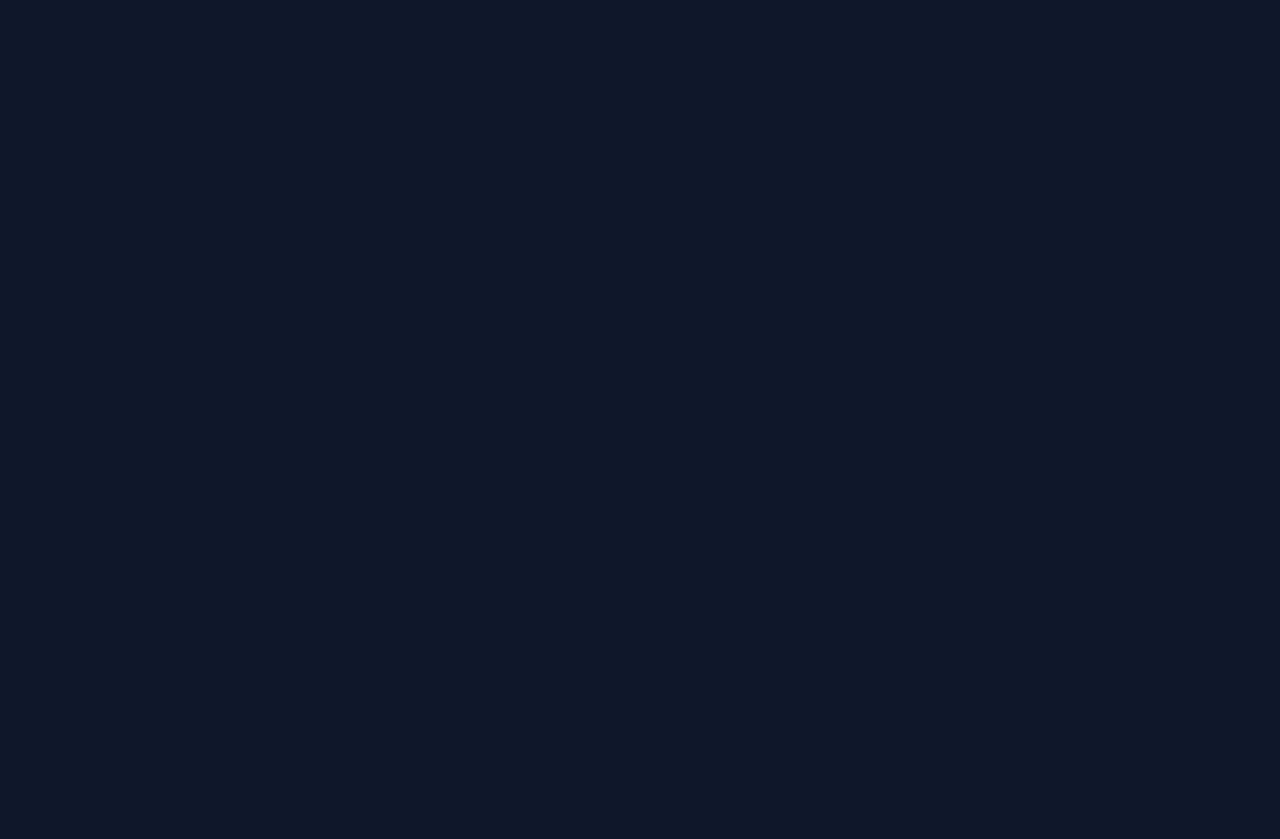
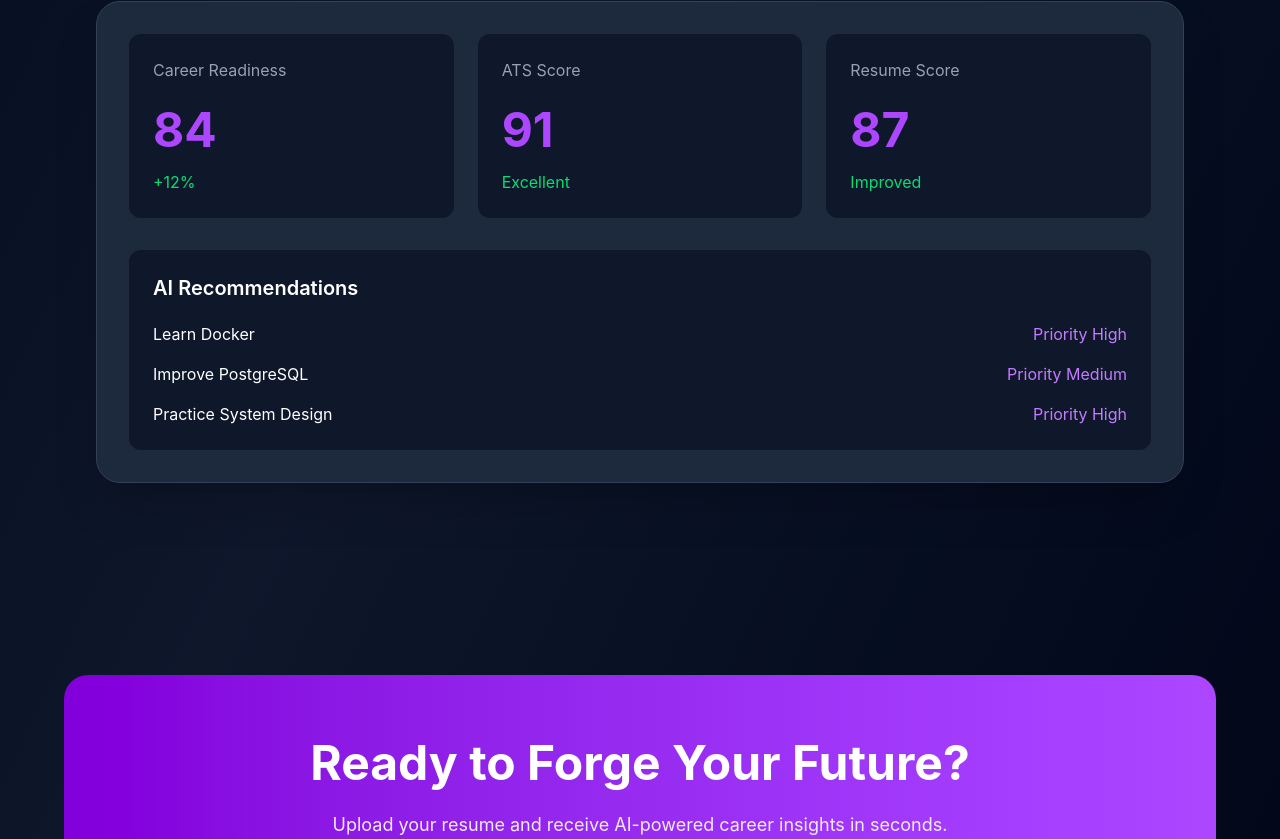
Before and after one commit to Netal-Agarwal/CareerForge-AI, a React app in the folder frontend/: page / in a window 1280 px wide. Shown: the part 1621-2460 px from the top of the page. Before the commit the page ends 1557 px from the top, so only its background shows below. Built offline with nearby package versions, Linux system fonts and the light colour scheme; the HTML template or start-up script is replaced by a standard one.

Commit message:
Week 7 Day 4: Add dashboard preview and premium landing page sections

```diff
--- /dev/null
+++ b/frontend/src/components/DashboardPreview.jsx
@@ -0,0 +1,80 @@
+function DashboardPreview() {
+    return (
+      <div className="bg-slate-800 rounded-3xl border border-slate-700 p-8 shadow-2xl">
+
+        <div className="grid grid-cols-3 gap-6">
+
+          <div className="bg-slate-900 rounded-xl p-6">
+            <h3 className="text-gray-400">Career Readiness</h3>
+
+            <p className="text-5xl text-purple-500 font-bold mt-6">
+              84
+            </p>
+
+            <p className="text-green-400 mt-4">
+              +12%
+            </p>
+          </div>
+
+          <div className="bg-slate-900 rounded-xl p-6">
+            <h3 className="text-gray-400">
+              ATS Score
+            </h3>
+
+            <p className="text-5xl text-purple-500 font-bold mt-6">
+              91
+            </p>
+
+            <p className="text-green-400 mt-4">
+              Excellent
+            </p>
+          </div>
+
+          <div className="bg-slate-900 rounded-xl p-6">
+            <h3 className="text-gray-400">
+              Resume Score
+            </h3>
+
+            <p className="text-5xl text-purple-500 font-bold mt-6">
+              87
+            </p>
+
+            <p className="text-green-400 mt-4">
+              Improved
+            </p>
+          </div>
+
+        </div>
+
+        <div className="mt-8 bg-slate-900 rounded-xl p-6">
+
+          <h2 className="text-xl font-semibold mb-5">
+            AI Recommendations
+          </h2>
+
+          <div className="space-y-4">
+
+            <div className="flex justify-between">
+              <span>Learn Docker</span>
+              <span className="text-purple-400">Priority High</span>
+            </div>
+
+            <div className="flex justify-between">
+              <span>Improve PostgreSQL</span>
+              <span className="text-purple-400">Priority Medium</span>
+            </div>
+
+            <div className="flex justify-between">
+              <span>Practice System Design</span>
+              <span className="text-purple-400">Priority High</span>
+            </div>
+
+          </div>
+
+        </div>
+
+      </div>
+    );
+  }
+
+  export default DashboardPreview;
--- a/frontend/src/components/Navbar.jsx
+++ b/frontend/src/components/Navbar.jsx
@@ -4,7 +4,7 @@ function Navbar() {
 
   return (
 
-    <nav className="flex justify-between items-center px-12 py-6">
+    <nav className="sticky top-0 z-50 backdrop-blur-md bg-slate-950/70 border-b border-slate-800 flex justify-between items-center px-12 py-6">
 
       <Link
         to="/"
--- a/frontend/src/pages/Landing.jsx
+++ b/frontend/src/pages/Landing.jsx
@@ -1,5 +1,6 @@
 import Navbar from "../components/Navbar";
 import FeatureCard from "../components/FeatureCard";
+import DashboardPreview from "../components/DashboardPreview";
 
 import {
     FaRobot,
@@ -17,7 +18,7 @@ function Landing() {
 
       {/* Hero */}
 
-      <section className="max-w-7xl mx-auto px-10 py-24">
+      <section className="max-w-7xl mx-auto px-10 py-32">
 
         <div className="text-center">
 
@@ -148,6 +149,35 @@ function Landing() {
 
       </section>
 
+      <section className="max-w-6xl mx-auto px-8 pb-24">
+        <DashboardPreview />
+      </section>
+
+
+      <section className="max-w-6xl mx-auto py-24">
+
+        <div className="bg-gradient-to-r from-purple-700 to-purple-500 rounded-3xl p-16 text-center">
+
+          <h2 className="text-5xl font-bold">
+            Ready to Forge Your Future?
+          </h2>
+
+          <p className="mt-6 text-lg text-purple-100">
+
+            Upload your resume and receive AI-powered career insights in seconds.
+
+          </p>
+
+          <button className="mt-10 bg-white text-purple-700 px-10 py-4 rounded-xl font-semibold hover:bg-gray-200 transition">
+
+            Start Free Analysis
+
+          </button>
+
+        </div>
+
+      </section>
+
     </div>
   );
 }
```
Also changed, not shown: 1 other file (tests, documents, lock files or other folders).
